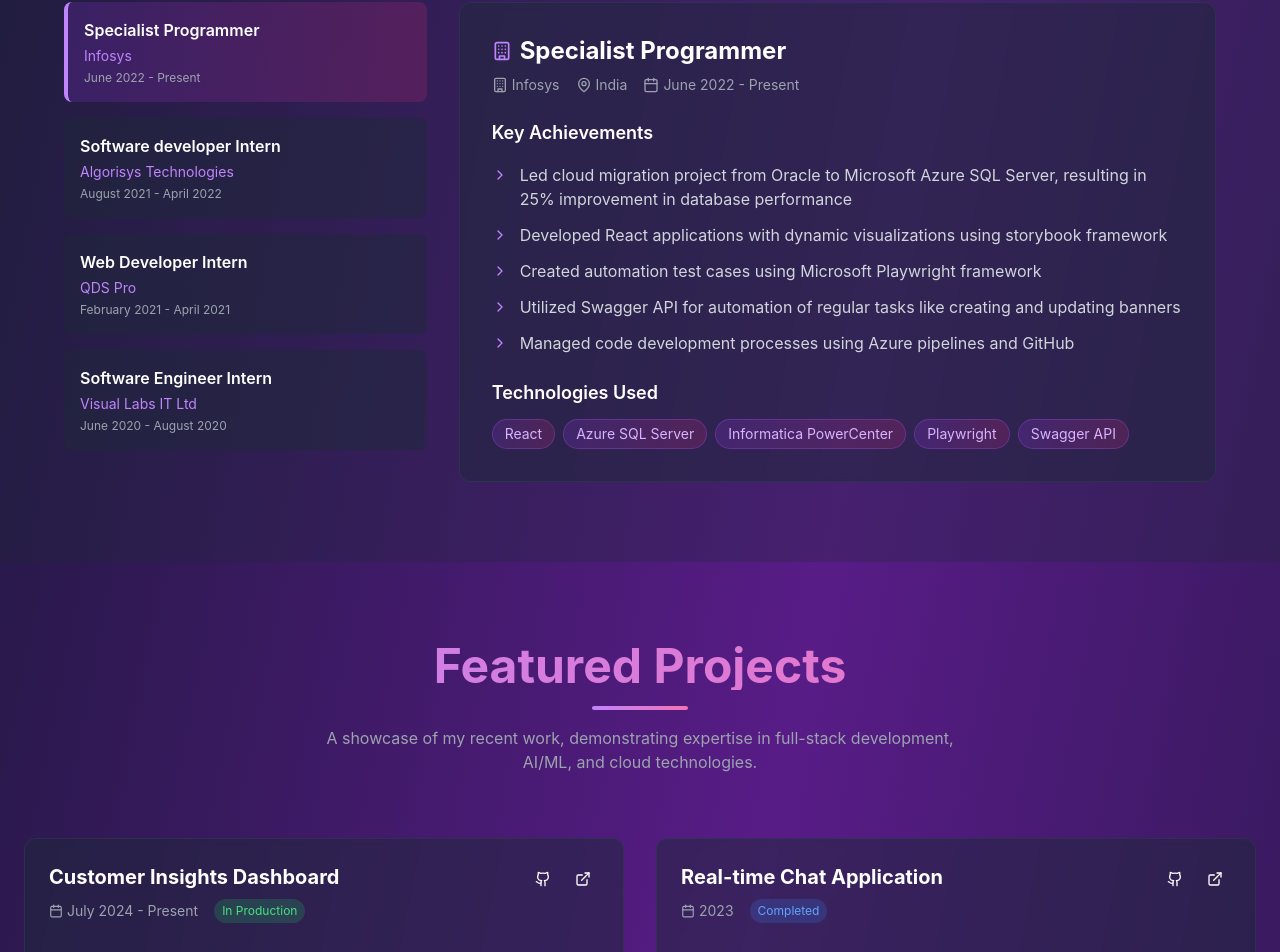
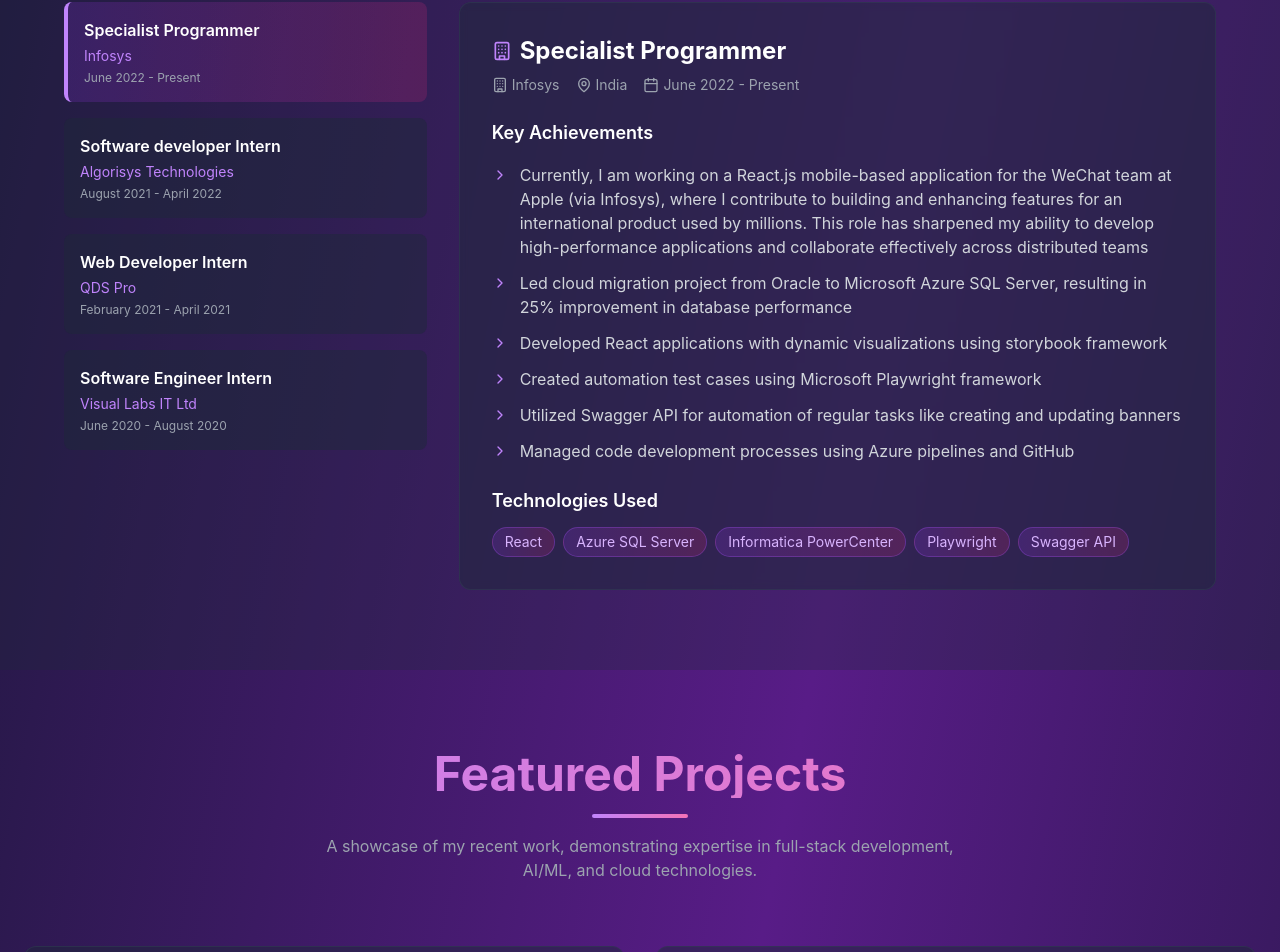
Before and after one commit to mzb2599/myportfolio, a React (Vite) app: page / in a window 1280 px wide. Shown: the part 1746-2698 px from the top of the page. Built offline with nearby package versions, Linux system fonts and the light colour scheme.

Commit message:
Experience updated

```diff
--- a/src/components/experience.tsx
+++ b/src/components/experience.tsx
@@ -33,6 +33,7 @@
       period: "June 2022 - Present",
       type: "Full-time",
       achievements: [
+        "Currently, I am working on a React.js mobile-based application for the WeChat team at Apple (via Infosys), where I contribute to building and enhancing features for an international product used by millions. This role has sharpened my ability to develop high-performance applications and collaborate effectively across distributed teams",
         "Led cloud migration project from Oracle to Microsoft Azure SQL Server, resulting in 25% improvement in database performance",
         "Developed React applications with dynamic visualizations using storybook framework",
         "Created automation test cases using Microsoft Playwright framework",
@@ -68,6 +69,7 @@
       period: "February 2021 - April 2021",
       type: "Internship",
       achievements: [
+        "Currently, I am working on a React.js mobile-based application for the WeChat team at Apple (via Infosys),where I contribute to building and enhancing features for an international product used  by millions. This role has sharpened my ability to develop high-performance applications and  collaborate effectively across distributed teams",
         "Maintained and updated React-based website for Microsoft client",
         "Improved website performance and user engagement",
         "Optimized website for search engines, resulting in 15% increase in organic traffic",
```
